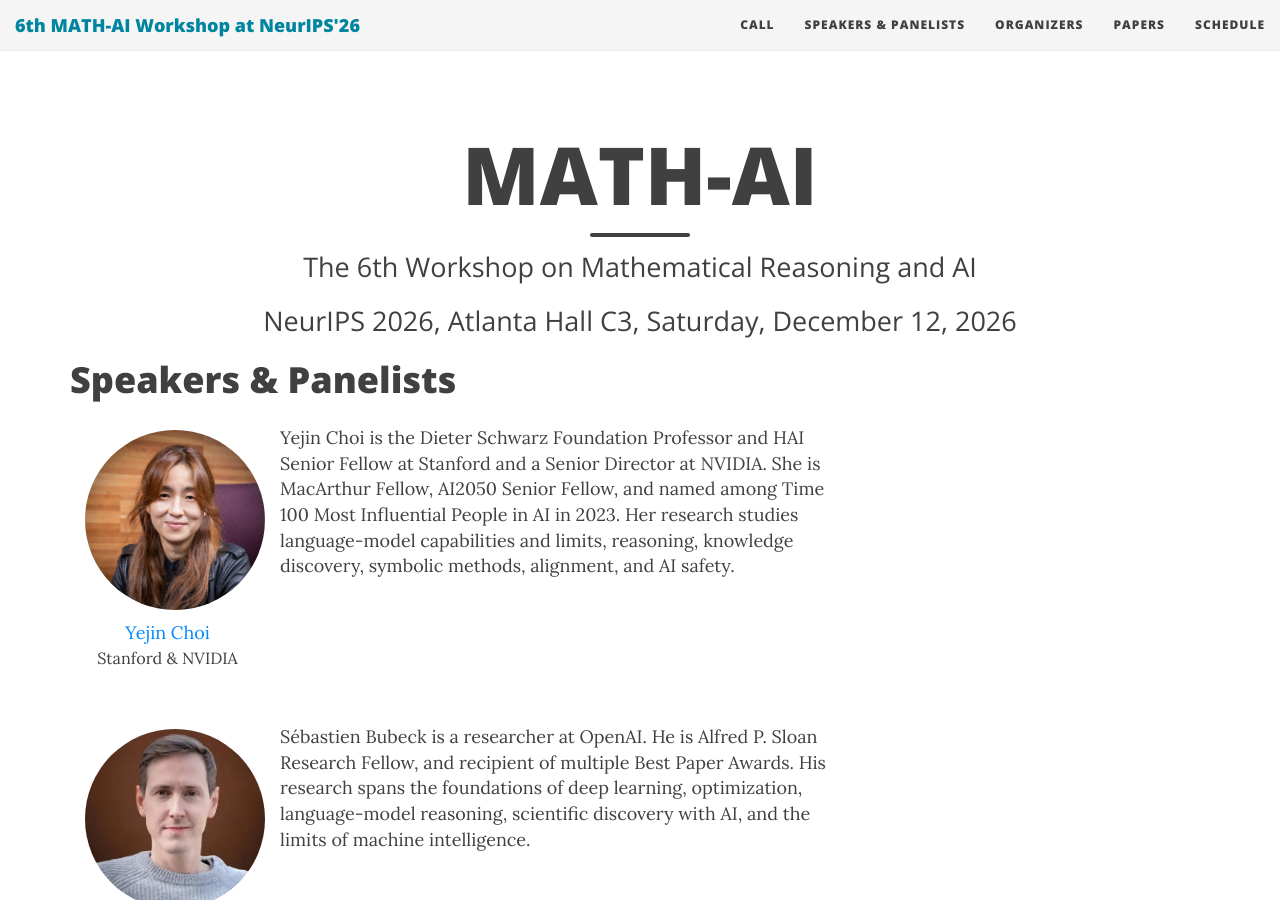
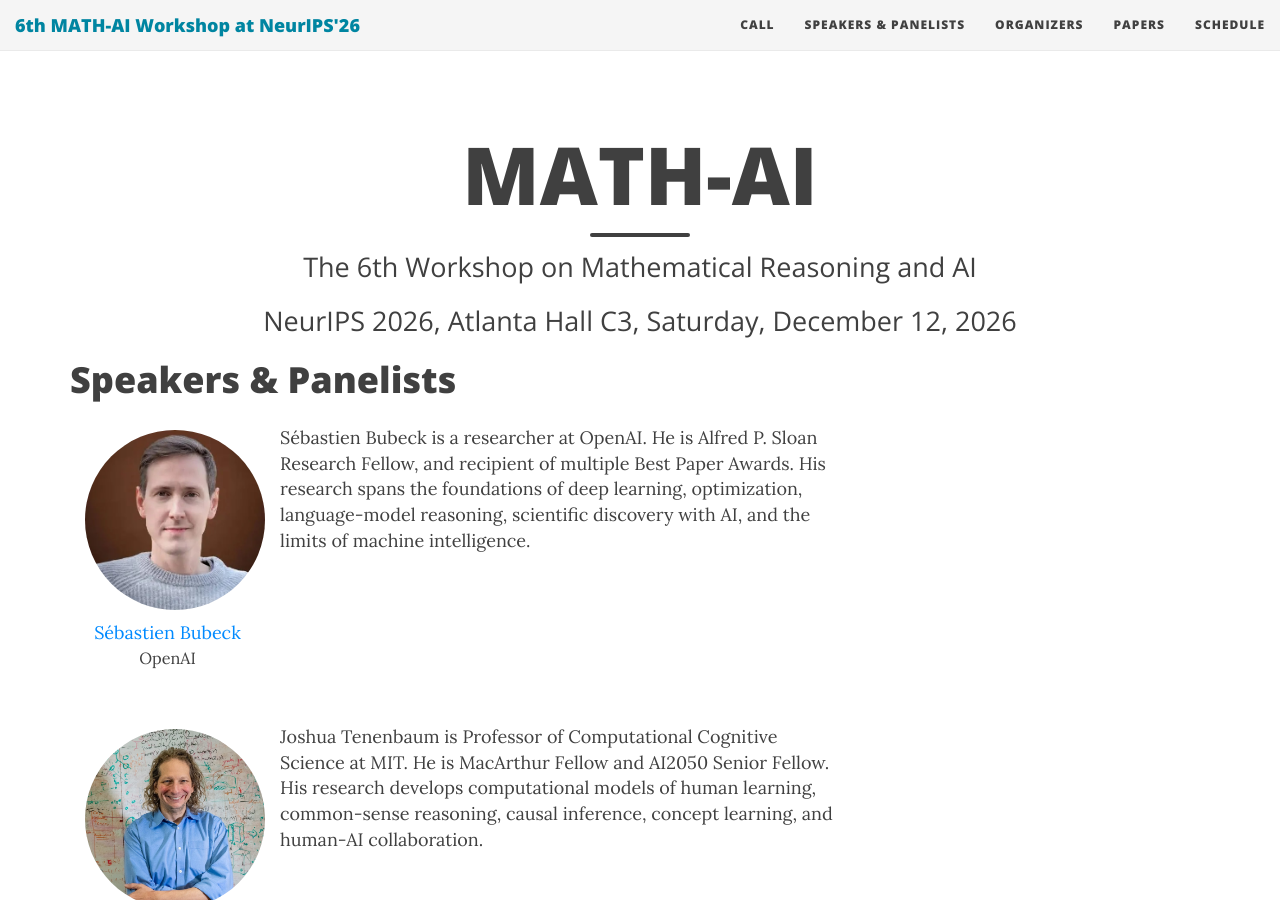
Before and after one commit to mathai-2026/mathai-2026.github.io, a Jekyll site: the page built from speakers.md, in a window 1280 px wide and 900 px high. Built offline with Jekyll 4.4.1, drawn with Linux system fonts in a browser that asks for light colours; nearby versions of some CDN libraries.

Commit message:
Modify speaker list

```diff
--- a/_data/speakers.yml
+++ b/_data/speakers.yml
@@ -1,10 +1,3 @@
-ychoi:
-    name: "Yejin Choi"
-    url: "https://yejinc.github.io/"
-    affiliation: "Stanford & NVIDIA"
-    img: "ychoi.jpg"
-    bio: "Yejin Choi is the Dieter Schwarz Foundation Professor and HAI Senior Fellow at Stanford and a Senior Director at NVIDIA. She is MacArthur Fellow, AI2050 Senior Fellow, and named among Time 100 Most Influential People in AI in 2023. Her research studies language-model capabilities and limits, reasoning, knowledge discovery, symbolic methods, alignment, and AI safety."
-
 sbubeck:
     name: "Sébastien Bubeck"
     url: "https://sbubeck.com/"
```
